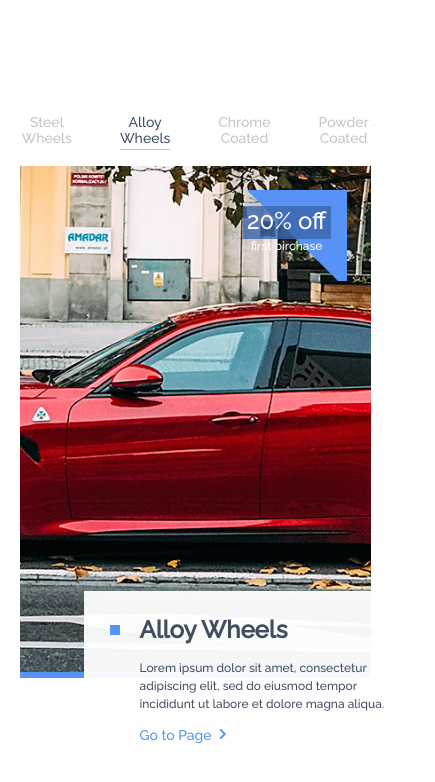
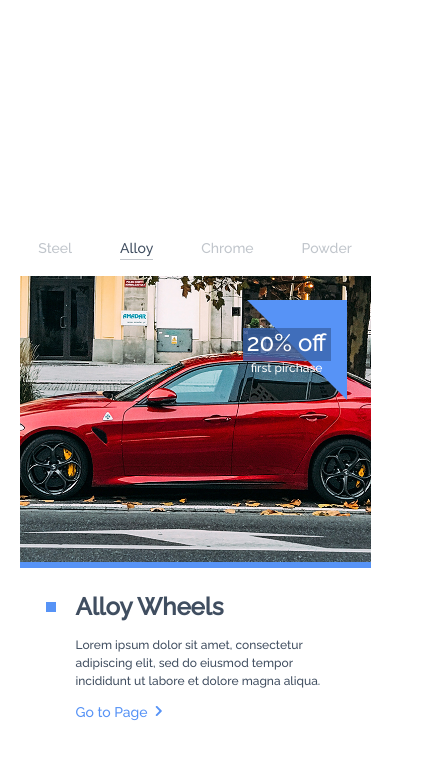
Before and after one commit to KevinGrant12/revolution-carousel, a plain HTML site: page index.html in a window 390 px wide. Shown: the whole page, 435 px wide, since content can reach past the window. Drawn offline with Linux system fonts and the light colour scheme.

Commit message:
Final updates

```diff
--- a/carouselModule/carousel.css
+++ b/carouselModule/carousel.css
@@ -1,4 +1,3 @@
-@import './components/nav/nav.css';
 @import './components/coupon/coupon.css';
 
 /* SLIDES */
@@ -27,6 +26,54 @@
 .carousel {
   position: relative;
   border-bottom: 6px solid var(--tempBlue);
+  color: var(--slate);
+}
+
+/* NAVIGATION */
+.nav {
+  display: flex;
+  justify-content: center;
+  position: absolute;
+  top: 0;
+  left: 0;
+  transform: translateY(-100%);
+  margin: 0;
+  width: 100%;
+  list-style: none;
+  padding: 0;
+}
+
+.nav li {
+  position: relative;
+  font-size: 18px;
+  color: rgba(64,78,96,0.33);
+  margin: 1rem 1.5rem;
+  padding-bottom: .25rem;
+  transition: all .3s ease;
+  cursor: pointer;
+}
+
+.nav li:hover {
+  color: var(--slate);
+}
+
+.nav li::before {
+  content: '';
+  height: 1px;
+  background: rgba(64,78,96,0.33);
+  position: absolute;
+  left: 0;
+  right: 100%;
+  bottom: 0;
+  transition: all .3s ease;
+}
+
+.nav li.active::before,
+.nav li:hover::before {
+  right: 0;
+}
+
+.nav li.active {
   color: var(--slate);
 }
 
@@ -92,13 +139,6 @@
   margin-left: .5rem;
 }
 
-@media (max-width: 991px) {
-  .card {
-    transform: translate(0, calc(100% + 6px));
-    max-width: unset;
-  }
-}
-
 /* ARROWS */
 .arrow {
   position: absolute;
@@ -150,8 +190,20 @@
 }
 
 @media (max-width: 991px) {
-  .slides {
+  .slider {
     height: 50vh;
+  }
+  .nav li {
+    font-size: 16px;
+  }
+  .card {
+    position: relative;
+    margin-top: 6px;
+    transform: translate(0, calc(100% + 6px));
+    max-width: unset;
+  }
+  .card.visible {
+    transform: translate(0,0);
   }
   .arrows {
     display: none;
@@ -159,8 +211,12 @@
 }
 
 @media (max-width: 767px) {
-  .slides {
+  .slider {
     height: 34vh;
+  }
+  .nav li {
+    font-size: 14px;
+    text-align: center;
   }
 }
 
--- a/carouselModule/carousel.js
+++ b/carouselModule/carousel.js
@@ -10,6 +10,7 @@ export default class Carousel {
     this.slider = this.carousel.querySelector('.slider');
     this.slides = [...this.slider.children];
     this.arrows = [...this.carousel.getElementsByClassName('arrow')];
+    this.nav = document.querySelector('.nav');
     this.navItems = [...this.carousel.getElementsByClassName('nav-item')];
     this.autoPlay = options.autoPlay;
     this.firstLoad = true;
@@ -20,10 +21,6 @@ export default class Carousel {
       beforeChange: new CustomEvent('beforeSlideChange'),
       afterChange: new CustomEvent('afterSlideChange')
     }
-    this.stats = {
-      cardClicks: 0,
-      couponeClicks: 0
-    }
 
     // Intialize carousel
     if ( ! this.slider.classList.contains('carousel-initialized') ) {
@@ -31,7 +28,6 @@ export default class Carousel {
       this.carousel.dispatchEvent(this.events.init)
       this.handleOptions();
       this.setArrows();
-      this.setNav();
       this.updateCarousel(this.slideIndex);
     }
   }
@@ -85,6 +81,8 @@ export default class Carousel {
   setArrows() {
     this.arrows.forEach(arrow => {
       arrow.addEventListener('click', () => {
+        clearInterval(this.slideInterval)
+        this.autoPlayStart()
         return arrow.classList.contains('prev') ? this.changeSlide(-1) : this.changeSlide(1);
       });
     });
@@ -95,14 +93,16 @@ export default class Carousel {
       item.addEventListener('click', () => {
         const navIndex = this.navItems.indexOf(item) + 1;
         this.currentSlide(navIndex)
+        clearInterval(this.slideInterval)
+        this.autoPlayStart()
       });
     });
   }
 
   autoPlayStart() {
-    setInterval(() => {
+   this.slideInterval =  setInterval(() => {
       this.changeSlide(1)
-    }, 3000)
+    }, 4000)
   }
 
   handleOptions() {
@@ -111,13 +111,19 @@ export default class Carousel {
     const navOption = options.nav;
     const carouselElem = document.querySelector(this.carouselElement);
 
+    // Coupon option
     if (couponOptions) {
       const coupon = new Coupon(couponOptions);
       carouselElem.appendChild(coupon);
     }
 
+    // Autoplay option
     if ( this.autoPlay === true ) {
       this.autoPlayStart();
     }
+
+    if ( this.options.nav === true ) {
+      this.setNav();
+    }
   }
 }
--- a/carouselModule/components/coupon/coupon.css
+++ b/carouselModule/components/coupon/coupon.css
@@ -14,6 +14,7 @@
   transition: inherit;
   opacity: 0;
   transform: translateX(150%);
+  cursor: pointer;
 }
 
 .coupon *.visible {
@@ -63,6 +64,7 @@
 @media (max-width: 991px) {
   .coupon {
     font-size: 0.75rem;
+    padding: 1.75rem 1rem 1.75rem;
   }
   .coupon:before {
     border-top: 75px solid var(--tempBlue);
--- a/carouselModule/components/nav/nav.css
+++ /dev/null
@@ -1,59 +0,0 @@
-.nav {
-  display: flex;
-  justify-content: center;
-  position: absolute;
-  top: 0;
-  left: 0;
-  transform: translateY(-100%);
-  margin: 0;
-  width: 100%;
-  list-style: none;
-  padding: 0;
-}
-
-.nav li {
-  position: relative;
-  font-size: 18px;
-  color: rgba(64,78,96,0.33);
-  margin: 1rem 1.5rem;
-  padding-bottom: .25rem;
-  transition: all .3s ease;
-  cursor: pointer;
-}
-
-.nav li:hover {
-  color: var(--slate);
-}
-
-.nav li::before {
-  content: '';
-  height: 1px;
-  background: rgba(64,78,96,0.33);
-  position: absolute;
-  left: 0;
-  right: 100%;
-  bottom: 0;
-  transition: all .3s ease;
-}
-
-.nav li.active::before,
-.nav li:hover::before {
-  right: 0;
-}
-
-.nav li.active {
-  color: var(--slate);
-}
-
-@media (max-width: 991px) {
-  .nav li {
-    font-size: 16px;
-  }
-}
-
-@media (max-width: 767px) {
-  .nav li {
-    font-size: 14px;
-    text-align: center;
-  }
-}
--- a/carouselModule/components/nav/nav.js
+++ /dev/null
@@ -1,5 +0,0 @@
-export default class Nav {
-  loadNav() {
-    console.log('Nav class is loaded...')
-  }
-}
--- a/index.html
+++ b/index.html
@@ -13,10 +13,10 @@
     <div class="carousel">
 
       <ul class="nav">
-        <li class="nav-item">Steel Wheels</li>
-        <li class="nav-item">Alloy Wheels</li>
-        <li class="nav-item">Chrome Coated</li>
-        <li class="nav-item">Powder Coated</li>
+        <li class="nav-item">Steel <span>Wheels</span></li>
+        <li class="nav-item">Alloy <span>Wheels</span></li>
+        <li class="nav-item">Chrome <span>Coated</span></li>
+        <li class="nav-item">Powder <span>Coated</span></li>
       </ul>
 
       <div class="slider">
--- a/public/index.css
+++ b/public/index.css
@@ -22,12 +22,16 @@ body {
   height: 100vh;
   width: 100vw;
   padding: 0;
-  overflow-x: hidden;
   margin: 0;
 }
 
 .container {
   min-height: 200px;
+  display: flex;
+  flex-flow: column;
+  justify-content: center;
+  height: 100%;
+  overflow: hidden;
 }
 
 @media (min-width: 576px) {
@@ -54,6 +58,12 @@ body {
   }
 }
 
+@media (max-width: 767px) {
+  .nav li span {
+    display: none;
+  }
+}
+
 @media (max-width: 575px) {
   .container {
     width: 90%;
--- a/public/index.js
+++ b/public/index.js
@@ -20,6 +20,7 @@ carousel.addEventListener('beforeSlideChange', () => {
   card.classList.remove('visible')
   rotateCoupon('remove')
 });
+
 carousel.addEventListener('afterSlideChange', () => {
   const card = document.querySelector('.active-slide .card');
   card.classList.add('visible')
```
Also changed, not shown: 1 other file.
